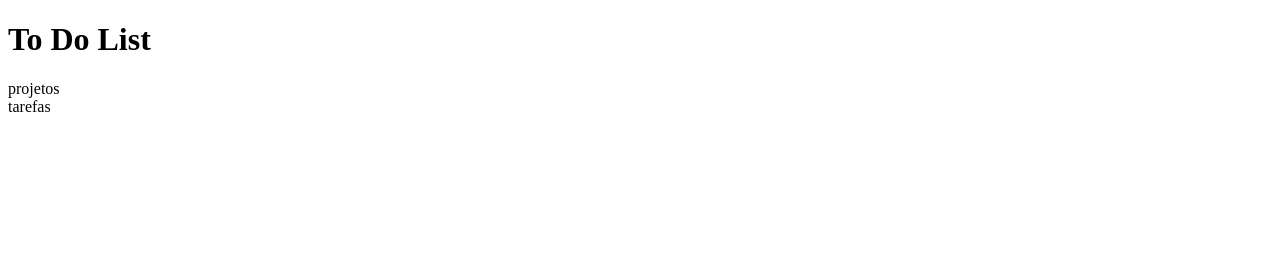
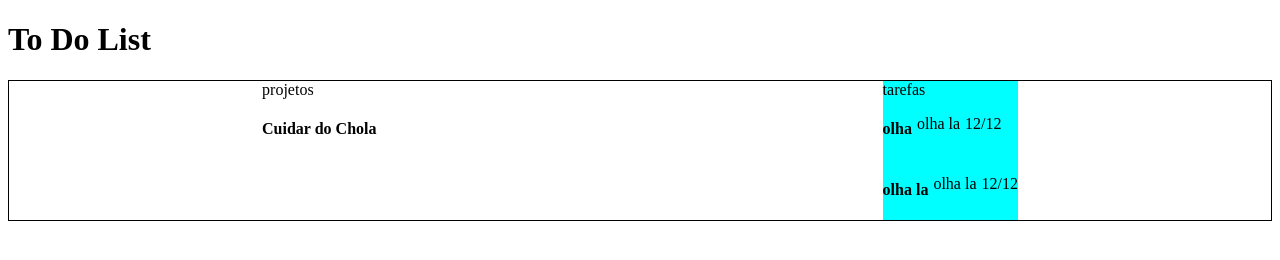
Before and after one commit to bssbrit/toDoList, a website built with webpack: page dist/index.html in a window 1280 px wide. Built offline with nearby package versions, Linux system fonts and the light colour scheme.

Commit message:
implement the logic for project and tarefas divs

```diff
--- a/src/domStuff.js
+++ b/src/domStuff.js
@@ -1,5 +1,34 @@
 //criador div tarefas
+
+export function tarefaDom(objTarefa) {
+  const element = document.createElement("div");
+  element.classList.add("tarefa");
+
+  const titulo = document.createElement("H4");
+  titulo.innerHTML = objTarefa.name;
+  const description = document.createElement("p");
+  description.innerHTML = objTarefa.description;
+
+  const data = document.createElement("p");
+  data.innerHTML = objTarefa.dueDate;
+
+  element.appendChild(titulo);
+  element.appendChild(description);
+  element.appendChild(data);
+  return element;
+}
 
 //criador div projeto
 
+export function projetoDom(objProjeto) {
+  const element = document.createElement("div");
+  element.classList.add("projeto");
+
+  const titulo = document.createElement("H4");
+  titulo.innerHTML = objProjeto.name;
+
+  element.appendChild(titulo);
+  return element;
+}
+
 //botões para criar tarefas e projetos
--- a/src/index.js
+++ b/src/index.js
@@ -1,6 +1,6 @@
 import "./style.css";
 import { tarefas, projeto, listaProjeto } from "./tarefas";
-
+import { tarefaDom, projetoDom } from "./domStuff";
 let tarefinha = new tarefas("olha", "olha la", 1, "12/12");
 let tarefinha2 = new tarefas("olha la", "olha la", 2, "12/12");
 
@@ -12,3 +12,10 @@ console.log(umprojeto);
 console.log(umprojeto.tarefas);
 listaProjeto.push(umprojeto);
 console.log(listaProjeto);
+
+let divTarefas = document.getElementById("tarefas");
+divTarefas.appendChild(tarefaDom(tarefinha));
+divTarefas.appendChild(tarefaDom(tarefinha2));
+
+let divProjetos = document.getElementById("projetos");
+divProjetos.appendChild(projetoDom(umprojeto));
--- a/src/style.css
+++ b/src/style.css
@@ -1,3 +1,16 @@
 .hello {
   color: red;
 }
+#corpo {
+  display: flex;
+  justify-content: space-around;
+  border: 1px solid black;
+}
+
+.tarefa {
+  display: flex;
+  gap: 5px;
+}
+#tarefas {
+  background-color: aqua;
+}
```
Also changed, not shown: dist/bundle.js, dist/index.html.
